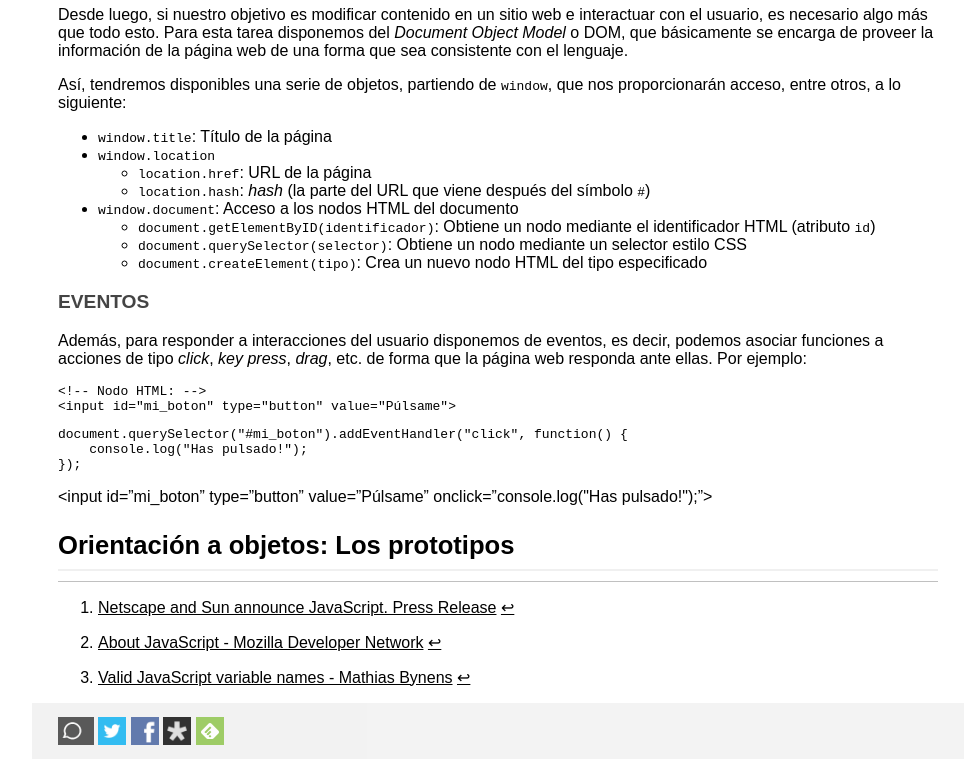
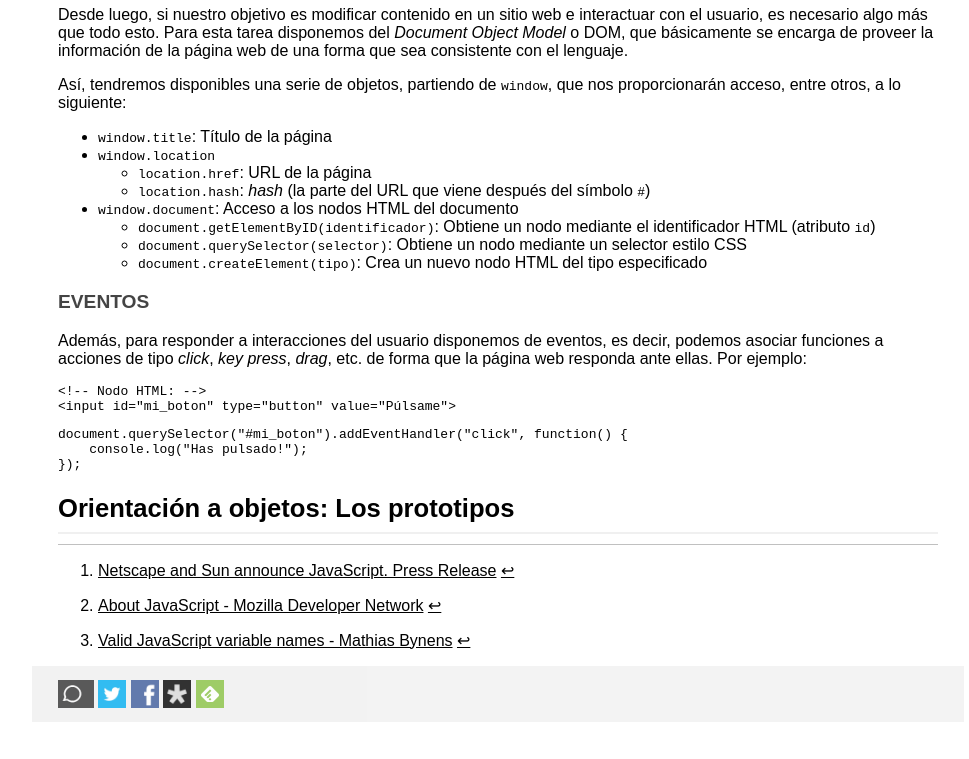
Before and after one commit to libreim/blog, a Jekyll site: the page built from drafts/2014-3-23-introduccion-javascript.md, in a window 1280 px wide and 900 px high, scrolled down 2912 px, cut to the strip 0-759 px from the top of the window. Shown: the whole strip, without its empty margins (142-1111 px from the left). Built offline with Jekyll 4.4.1, drawn with Linux system fonts in a browser that asks for light colours; formulas are drawn with MathJax 3; comment, search, counter and statistics services are not loaded.

```diff
--- a/drafts/2014-3-23-introduccion-javascript.md
+++ b/drafts/2014-3-23-introduccion-javascript.md
@@ -234,8 +234,6 @@
 });
 ~~~
 
-<input id="mi_boton" type="button" value="Púlsame" onclick="console.log(\"Has pulsado!\");">
-
 ## Orientación a objetos: Los prototipos
 
 
```
